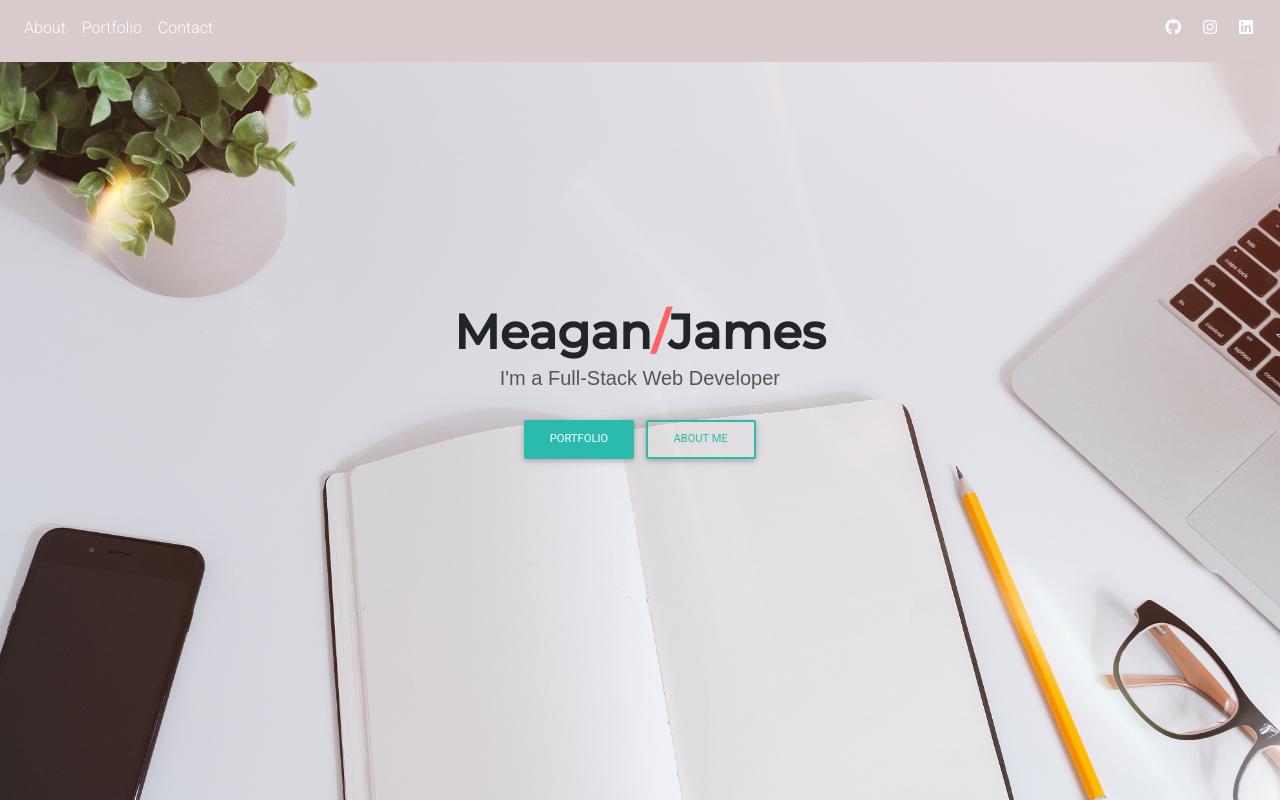
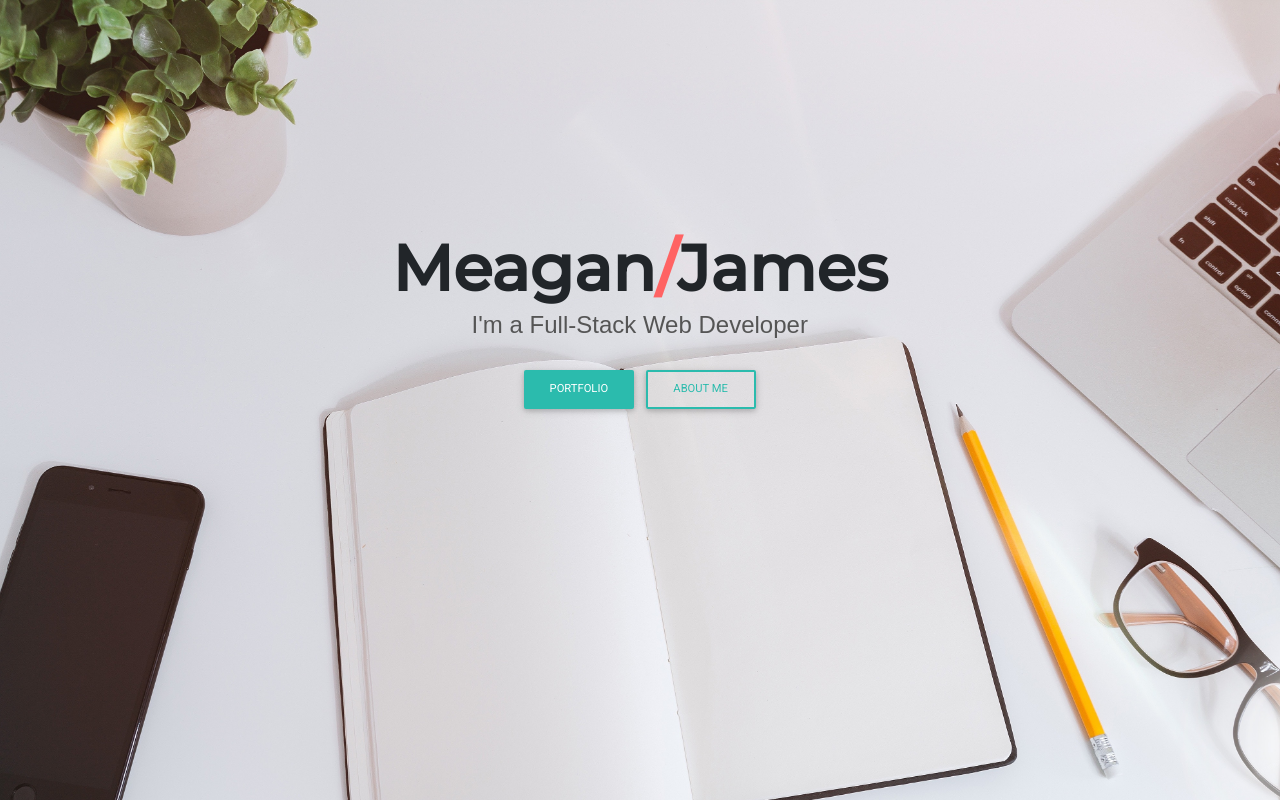
Before and after one commit to merikettapearl212/mjreact-portfolio, a React (Create React App) app: page / in a window 1280 px wide. Shown: the top 800 px of the page. Built offline with nearby package versions, Linux system fonts and the light colour scheme.

Commit message:
gitnored copy of readme took out navbar for now

```diff
--- a/src/App.js
+++ b/src/App.js
@@ -1,5 +1,5 @@
 import React from "react";
-import NavBar from "./components/NavBar";
+// import NavBar from "./components/NavBar";
 import Footer from "./components/Footer";
 import Header from "./components/Header";
 
@@ -11,7 +11,7 @@ import "./app.css";
 function App() {
   return (
    <div>
-     <NavBar />
+     {/* <NavBar /> */}
      <Header />
      <About />
      <Skills />
--- a/src/app.css
+++ b/src/app.css
@@ -6,11 +6,12 @@
     text-transform: uppercase;
   }
 
+
   h2, h3, h4, h5, h6 {
     font-family: "Raleway", sans-serif;
   }
 
-  h5, h3 {
+  h5, h3, h4 {
     color: #555555;
   }
 
@@ -20,7 +21,7 @@
 
   .main-name {
     font-family: 'Montserrat', sans-serif;
-    font-size: 48px;
+    font-size: 4rem;
     font-weight: 700;
   }
 
--- a/src/components/Header/index.js
+++ b/src/components/Header/index.js
@@ -9,16 +9,16 @@ const Header = () => {
 
           <MDBContainer
             className='d-flex justify-content-center align-items-center pt-0'
-            style={{ height: '80%', width: '100%', paddingTop: '17rem' }}
+            style={{ height: '80%', width: '100%', paddingTop: '3rem' }}
           >
             <MDBRow>
               <MDBCol md='12' className='mb-5 pt-5 text-center'>
               <MDBAnimation reveal type="zoomIn">
                 <h1 className='main-name mb-1 pt-1'>
                 Meagan<span className="slash">/</span>James</h1>
-                <h5 className='mb-4 '>
+                <h4 className='mb-4 '>
                   <strong>I'm a Full-Stack Web Developer</strong>
-                </h5>
+                </h4>
                 <MDBBtn size="md">
                   portfolio
                 </MDBBtn>
```
Also changed, not shown: 2 other files (tests, documents, lock files or other folders).
